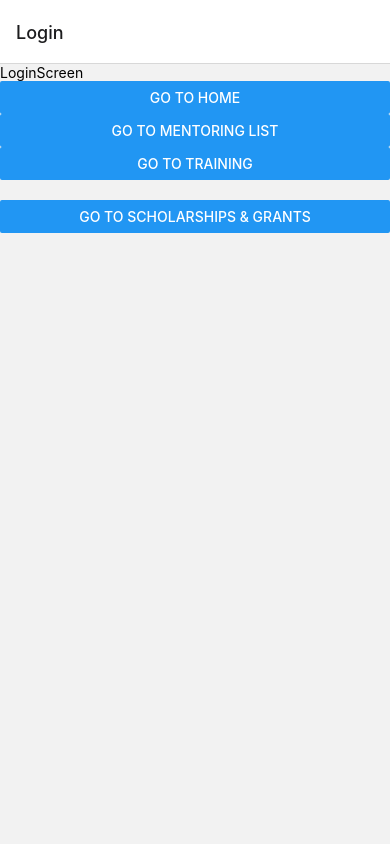
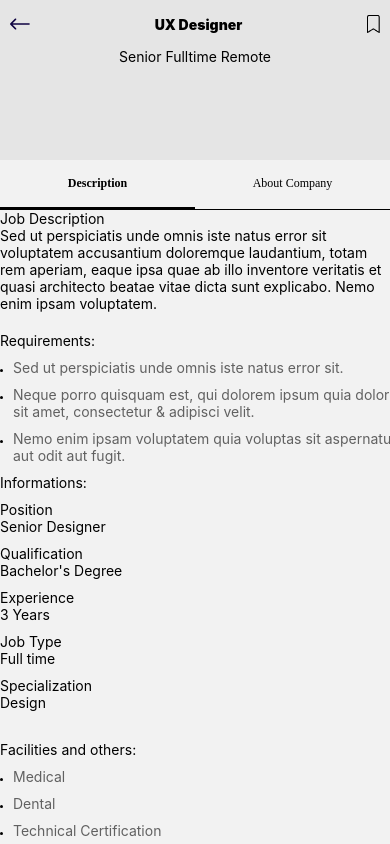
Before and after one commit to beckn/dsep-unified-bap-ui, a React Native app: screen /Jobs in a window 390 px wide. Built offline with nearby package versions, Linux system fonts and the light colour scheme.

Commit message:
Added Jobs screen with about and description tabs.

```diff
--- a/src/route/index.tsx
+++ b/src/route/index.tsx
@@ -10,7 +10,8 @@ import Confirmation from '../screens/training/Confirmation';
 import Training from '../screens/training';
 import AboutScholarship from '../screens/scholarships/AboutScholarship';
 import Eligibility from '../screens/scholarships/Eligibility';
-import Scholarships from '../screens/scholarships'
+import Scholarships from '../screens/scholarships';
+import Jobs from '../screens/jobs';
 const Stack = createNativeStackNavigator();
 
 function Routes() {
@@ -49,6 +50,11 @@ function Routes() {
         component={Scholarships}
         options={{headerShown: false}}
         />
+        <Stack.Screen
+        name='Jobs'
+        component={Jobs}
+        options={{headerShown: false}}
+        />
          <Stack.Screen
           name="AboutScholarship"
           component={AboutScholarship}
--- /dev/null
+++ b/src/screens/jobs/AboutCompany.tsx
@@ -0,0 +1,62 @@
+import Spacer from '@components/spacer';
+import React from 'react';
+import {
+  SafeAreaView,
+  Text,
+  View,
+  FlatList,
+  ScrollView,
+} from 'react-native';
+import Button from '@components/AppButton';
+import {styles}  from './styles';
+import {Navigation} from '@interfaces/commonInterfaces';
+
+function AboutCompany({navigation}:{navigation: Navigation}) {
+
+  const onClickApply =() =>{
+    navigation.navigate("Confirmation",{
+      id:2,
+      heading:'H.G. Infra Engineering Ltd Scholarship for Medical Courses',
+      time: '',
+      imgPara: 'Congratulations!',
+      para1: 'Your scholarship application was submitted successfully!',
+      para2: 'We will evaluate your application and respond as soon as possible.'
+
+    });
+  }
+  return (
+   <ScrollView >
+     <SafeAreaView style={styles.container}>
+
+     <View style={styles.card} >
+                 <Text style={styles.heading}>{'About Company'}</Text>
+                 <Spacer size={20}/>
+                 <Text>{'Sed ut perspiciatis unde omnis iste natus error sit voluptatem accusantium doloremque laudantium, totam rem aperiam, eaque ipsa quae ab illo inventore veritatis et quasi architecto beatae vitae dicta sunt explicabo. \n \n At vero eos et accusamus et iusto odio dignissimos ducimus qui blanditiis praesentium voluptatum deleniti atque corrupti quos dolores et quas .\n\n Nor again is there anyone who loves or pursues or desires to obtain pain of itself, because it is pain.'}</Text>
+                 </View>
+                 <Spacer size={20}/>
+                 <View style={styles.card} >
+                 <Text style={styles.heading}>{'Website'}</Text>
+                 <Text>{'https://www.facebook.com'}</Text>
+                 </View>
+                 <Spacer size={20}/>
+                 <View style={styles.card} >
+                 <Text style={styles.heading}>{'Industry'}</Text>
+                 <Text>{'Internet Product'}</Text>
+                 </View>
+                 <Spacer size={20}/>
+                 <View style={styles.card} >
+                 <Text style={styles.heading}>{'Employee Size'}</Text>
+                 <Text>{'2000-3000 Employees'}</Text>
+                 </View>
+                 <Spacer size={20}/>
+    </SafeAreaView>
+    <View style={styles.bottom}>
+       <Button onPress={onClickApply} text={'Apply'} type="dark"/>
+       <Spacer size={10}/>
+      </View>
+   </ScrollView>
+  );
+}
+
+
+export default AboutCompany;
--- /dev/null
+++ b/src/screens/jobs/Description.tsx
@@ -0,0 +1,111 @@
+import React from 'react';
+import {
+  SafeAreaView,
+  Text,
+  View,
+  FlatList,
+  ScrollView,
+} from 'react-native';
+import Button from '@components/AppButton';
+import {styles}  from './styles';
+import Spacer from '@components/spacer';
+import {Navigation} from '@interfaces/commonInterfaces';
+
+function Description({navigation}: {navigation: Navigation}) {
+
+  const onClickApply =() =>{
+    navigation.navigate("Confirmation",{
+      id:2,
+      heading:'H.G. Infra Engineering Ltd Scholarship for Medical Courses',
+      time: '',
+      imgPara: 'Congratulations!',
+      para1: 'Your scholarship application was submitted successfully!',
+      para2: 'We will evaluate your application and respond as soon as possible.'
+
+    });
+  }
+
+
+  return (
+   <ScrollView >
+     <SafeAreaView style={styles.container}>
+        <View style={styles.card} >
+                 <Text style={styles.heading}>{'Job Description'}</Text>
+                 <Text>{'Sed ut perspiciatis unde omnis iste natus error sit voluptatem accusantium doloremque laudantium, totam rem aperiam, eaque ipsa quae ab illo inventore veritatis et quasi architecto beatae vitae dicta sunt explicabo. Nemo enim ipsam voluptatem.'}</Text>
+                 </View>
+                 <Spacer size={20}/>
+
+
+        <Text style={styles.heading}>{'Requirements:'}</Text>
+     <Spacer />
+     <View style={styles.row}>
+     <View style={styles.dot}></View>
+      <Text style={[styles.params,styles.left]}>{'Sed ut perspiciatis unde omnis iste natus error sit.'}</Text>
+     </View>
+     <Spacer />
+     <View style={styles.row}>
+     <View style={styles.dot}></View>
+     <Text style={[styles.params,styles.left]}>{'Neque porro quisquam est, qui dolorem ipsum quia dolor sit amet, consectetur & adipisci velit.'}</Text>
+     </View>
+     <Spacer />
+     <View style={styles.row}>
+     <View style={styles.dot}></View>
+     <Text style={[styles.params,styles.left]}>{'Nemo enim ipsam voluptatem quia voluptas sit aspernatur aut odit aut fugit.'}</Text>
+     </View>
+     <Spacer />
+     <Text style={styles.heading}>{'Informations:'}</Text>
+     <Spacer />
+     <View style={styles.card} >
+                 <Text style={styles.heading}>{'Position'}</Text>
+                 <Text>{'Senior Designer'}</Text>
+                 </View>
+                 <Spacer />
+                 <View style={styles.card} >
+                 <Text style={styles.heading}>{'Qualification'}</Text>
+                 <Text>{"Bachelor's Degree"}</Text>
+                 </View>
+                 <Spacer />
+                 <View style={styles.card} >
+                 <Text style={styles.heading}>{'Experience'}</Text>
+                 <Text>{'3 Years'}</Text>
+                 </View>
+                 <Spacer />
+                 <View style={styles.card} >
+                 <Text style={styles.heading}>{'Job Type'}</Text>
+                 <Text>{'Full time'}</Text>
+                 </View>
+                 <Spacer />
+                 <View style={styles.card} >
+                 <Text style={styles.heading}>{'Specialization'}</Text>
+                 <Text>{'Design'}</Text>
+                 </View>
+                 <Spacer />
+    <Spacer size={20}/>
+    <Text style={styles.heading}>{'Facilities and others:'}</Text>
+     <Spacer />
+     <View style={styles.row}>
+     <View style={styles.dot}></View>
+      <Text style={[styles.params,styles.left]}>{'Medical'}</Text>
+     </View>
+     <Spacer />
+     <View style={styles.row}>
+     <View style={styles.dot}></View>
+     <Text style={[styles.params,styles.left]}>{'Dental'}</Text>
+     </View>
+     <Spacer />
+     <View style={styles.row}>
+     <View style={styles.dot}></View>
+     <Text style={[styles.params,styles.left]}>{'Technical Certification'}</Text>
+     </View>
+     <Spacer />
+    </SafeAreaView>
+    <View style={styles.bottom}>
+       <Button onPress={onClickApply} text={'Apply'} type="dark"/>
+       <Spacer size={10}/>
+      </View>
+   </ScrollView>
+  );
+}
+
+
+export default Description;
--- /dev/null
+++ b/src/screens/jobs/index.tsx
@@ -0,0 +1,28 @@
+import Description from './Description';
+import AboutCompany from './AboutCompany';
+import React from 'react';
+import Header from '../training/Header';
+import Tabs from '@components/tabs';
+import {Navigation} from '@interfaces/commonInterfaces';
+const Jobs = ({navigation}: {navigation: Navigation}) =>{
+    return(
+    <>
+    <Header navigation={navigation}
+            heading="UX Designer"
+            online={''}
+            video={''}
+            education='Senior Fulltime Remote'
+            rating={''}
+    />
+    <Tabs
+        tabData={[
+          {label: 'Description',comp : <Description navigation={navigation} />},
+          {label: 'About Company', comp : <AboutCompany  navigation={navigation} />},
+        ]}
+      />
+    </>
+    )
+
+}
+
+export default Jobs;
--- /dev/null
+++ b/src/screens/jobs/styles.ts
@@ -0,0 +1,59 @@
+import {StyleSheet, ViewStyle} from 'react-native';
+import {Metrics} from '@styles/metrics';
+import { Colors } from '@styles/colors';
+import { Fonts } from '@styles/fonts';
+type Styles = {
+  container: ViewStyle;
+  heading: ViewStyle;
+  card: ViewStyle;
+  line: ViewStyle;
+  bottom: ViewStyle;
+  dot: ViewStyle;
+  left: ViewStyle;
+  params: ViewStyle;
+  row: ViewStyle;
+};
+
+export const styles = StyleSheet.create<Styles>({
+  container: {
+    flex: 1,
+    // backgroundColor: Colors.backgound,
+    padding: Metrics.padding.medium,
+
+  },
+  heading: {
+    color: Colors.black,
+    fontSize: Fonts.size.medium,
+  },
+  card: {
+    // minHeight:100,
+    justifyContent: 'space-evenly'
+  },
+  line : {
+    height:1,
+    width:'100%',
+    backgroundColor:Colors.black,
+    opacity: 0.2
+    },
+    bottom: {
+      backgroundColor: Colors.white,
+       padding: Metrics.padding.medium,
+    },
+    dot: {
+      height:3,
+      width:3,
+      backgroundColor: Colors.black,
+      borderRadius: Metrics.radius.large,
+      top:Metrics.padding.small
+    },
+    left:{
+      left: Metrics.padding.small,
+    },
+    params: {
+      fontSize: Fonts.size.medium,
+      color: Colors.lightBlack
+    },
+    row:{
+      flexDirection: 'row'
+    },
+});
--- a/src/screens/login/index.tsx
+++ b/src/screens/login/index.tsx
@@ -23,10 +23,10 @@ function LoginScreen({navigation}) {
         onPress={() => navigation.navigate('Scholarships')}
       />
       <View style={{height:20}}></View>
-       {/* <Button
-        title="Go to Mentoring"
-        onPress={() => navigation.navigate('Scholarships')}
-      /> */}
+       <Button
+        title="Go to Jobs and Internships"
+        onPress={() => navigation.navigate('Jobs')}
+      />
     </View>
   );
 }
```
